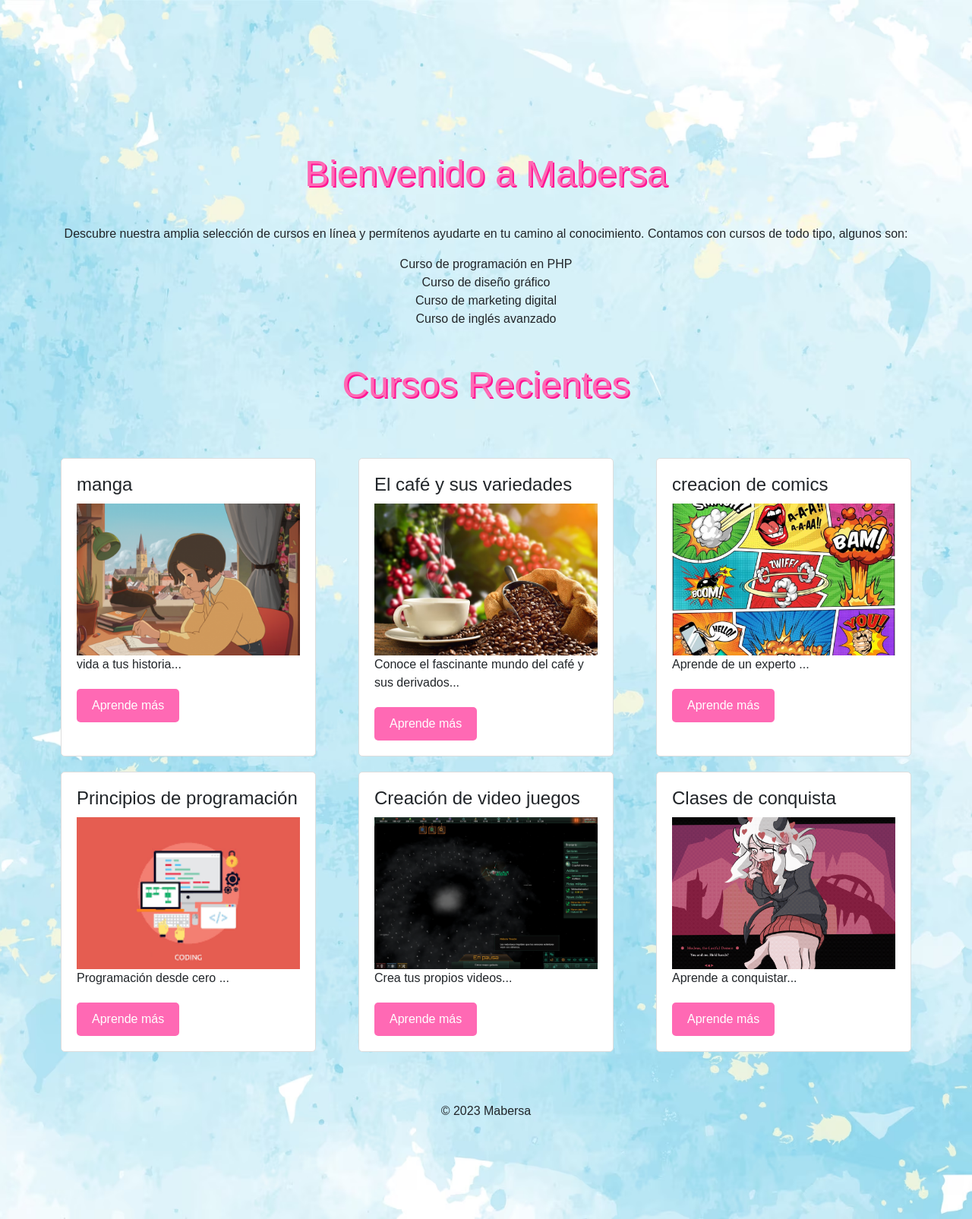
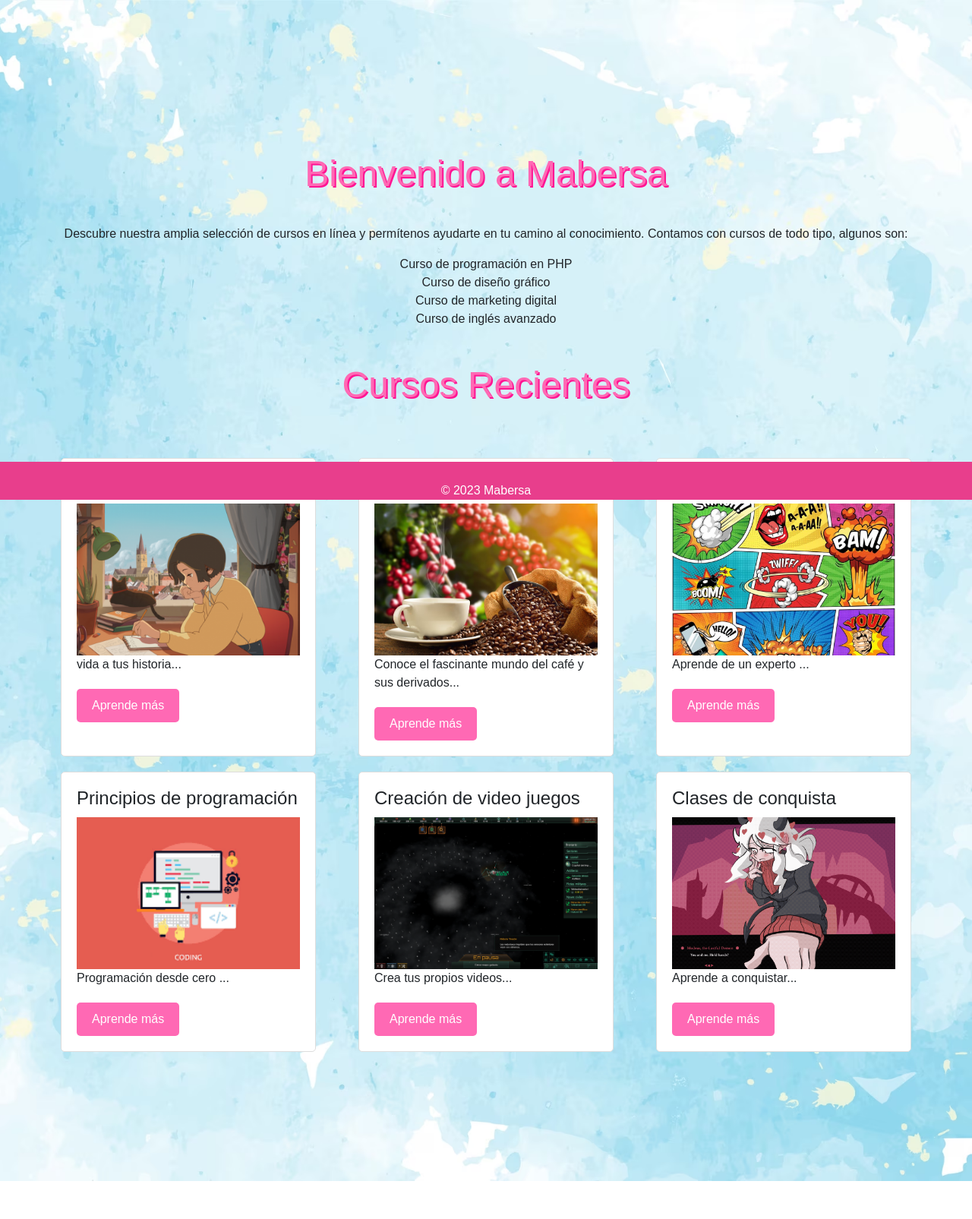
Before and after one commit to kronBELET/MABERSA_FENIX, a PHP site: page /index.php in a window 1280 px wide. Shown: the part 142-1747 px from the top of the page at 76% size. After the commit the page ends 1697 px from the top, so only its background shows below. Run offline with PHP 8.4, Linux system fonts and the light colour scheme; data comes from the database, SQL or seed files in the repository.

Commit message:
se corrige el footer

```diff
--- a/assets/css/style.css
+++ b/assets/css/style.css
@@ -338,3 +338,16 @@ tr:hover {
     height: 450px;
     object-fit: cover;
 }
+
+.footer {
+    position: fixed;
+    bottom: 0;
+    left: 0;
+    width: 100%;
+    background-color: #e83e8c;
+    height: 50px;
+    /* Otros estilos opcionales */
+    color: white; /* Color del texto en el footer */
+    text-align: center; /* Alineación del texto en el centro */
+    padding: 10px; /* Espacio interno alrededor del contenido del footer */
+  }
```
